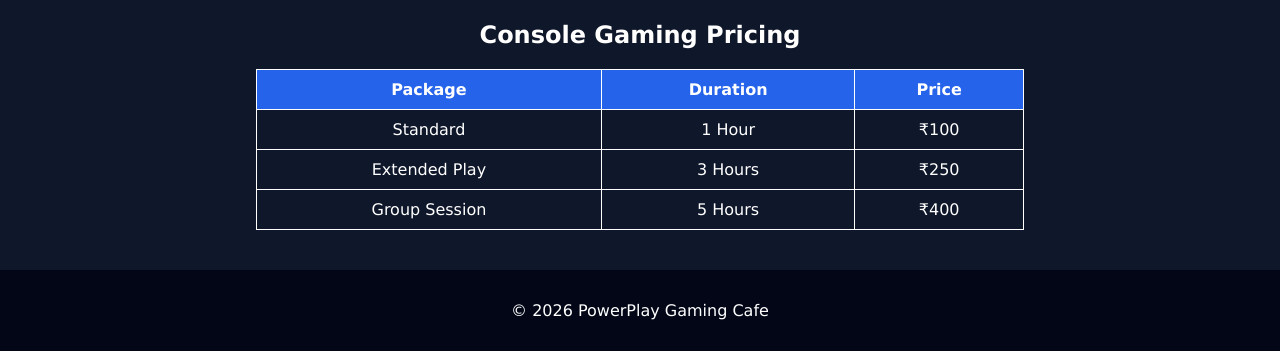
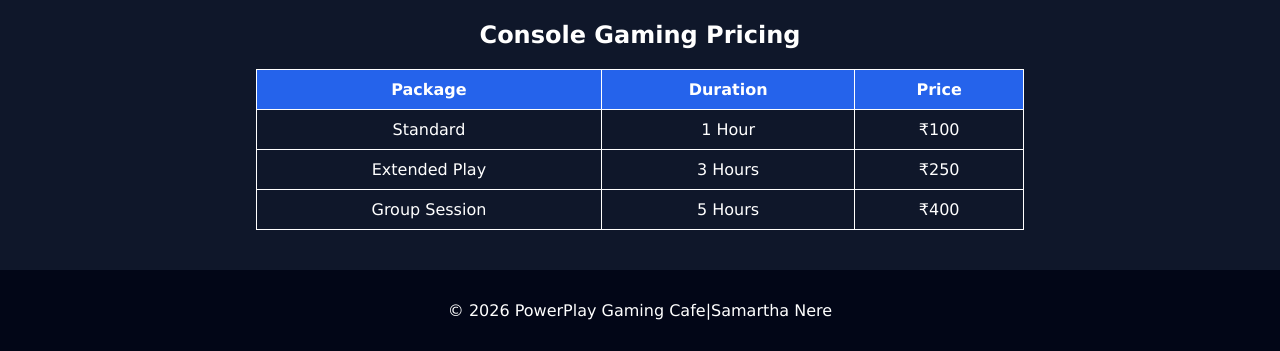
Before and after one commit to samunere87-crypto/gaming-cafe-website, a plain HTML site: page console.html in a window 1280 px wide. Shown: the part 825-1176 px from the top of the page. Drawn offline with Linux system fonts and the light colour scheme.

Commit message:
Update console.html

```diff
--- a/console.html
+++ b/console.html
@@ -143,7 +143,7 @@ alt="Console Gaming">
 
 <footer>
 
-<p>© 2026 PowerPlay Gaming Cafe</p>
+<p>© 2026 PowerPlay Gaming Cafe|Samartha Nere</p>
 
 </footer>
 
```
